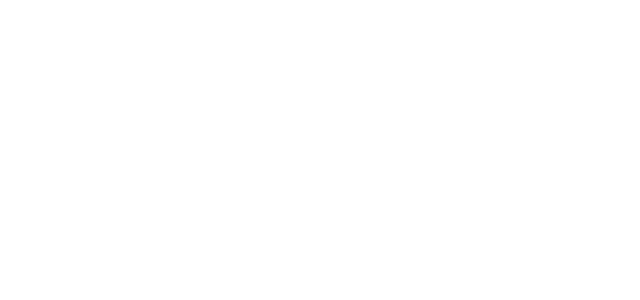
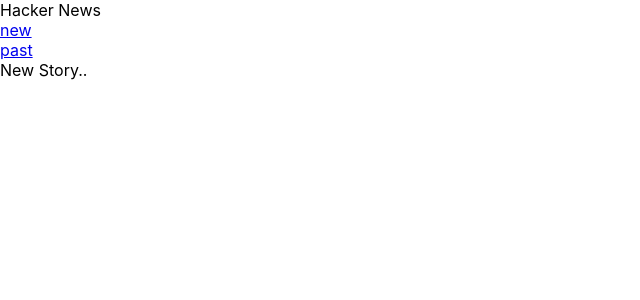
Before and after one commit to tanvir-dsi/hacker-news-clone, a React (Create React App) app: page / in a window 1280 px wide. Shown: the top 300 px of the page, without its empty margins (0-640 px from the left). Built offline with nearby package versions, Linux system fonts and the light colour scheme.

Commit message:
Setup basic routes for navigation

```diff
--- a/src/component/BaseLayout.js
+++ b/src/component/BaseLayout.js
@@ -0,0 +1,22 @@
+import {Route, Link ,Switch} from "react-router-dom";
+import PageNotFound from './PageNotFound';
+import NewStoryLayout from './NewStories';
+function  BasicLayout() {
+    return (
+        <div >
+
+            <div>
+                <div className='nav-header'>Hacker News</div>
+                <div ><Link to="/" className="link">new</Link></div>
+                <div > <Link to="/past" className="link"><a>past</a></Link></div>
+            </div>
+            <main>
+                <Switch>
+                    <Route path="/" component={NewStoryLayout} exact />
+                    <Route component={PageNotFound} />
+                </Switch>
+            </main>
+        </div>
+    )
+}
+export default BasicLayout;
--- a/src/component/NewStories.js
+++ b/src/component/NewStories.js
@@ -0,0 +1,10 @@
+import React from 'react';
+
+
+const NewStoryLayout = () => {
+    return(<div>
+        New Story..
+    </div>)
+}
+
+export default NewStoryLayout;
--- /dev/null
+++ b/src/component/PageNotFound.js
@@ -0,0 +1,10 @@
+import React from 'react';
+import {Link} from 'react-router-dom';
+
+const PageNotFound =() =>{
+    return(<div>
+        Page Not Found . Return <Link to='/'>Home.</Link>
+    </div>)
+}
+
+export default PageNotFound;
--- a/src/index.js
+++ b/src/index.js
@@ -1,11 +1,14 @@
 import React from 'react';
 import ReactDOM from 'react-dom';
 import './index.css';
-import App from './App';
-
+import { BrowserRouter} from "react-router-dom";
+import BasicLayout from "./component/BaseLayout";
 ReactDOM.render(
-  <React.StrictMode>
-    <App />
-  </React.StrictMode>,
+    <BrowserRouter>
+        <React.StrictMode>
+            <BasicLayout />
+        </React.StrictMode>
+    </BrowserRouter>
+  ,
   document.getElementById('root')
 );
```
